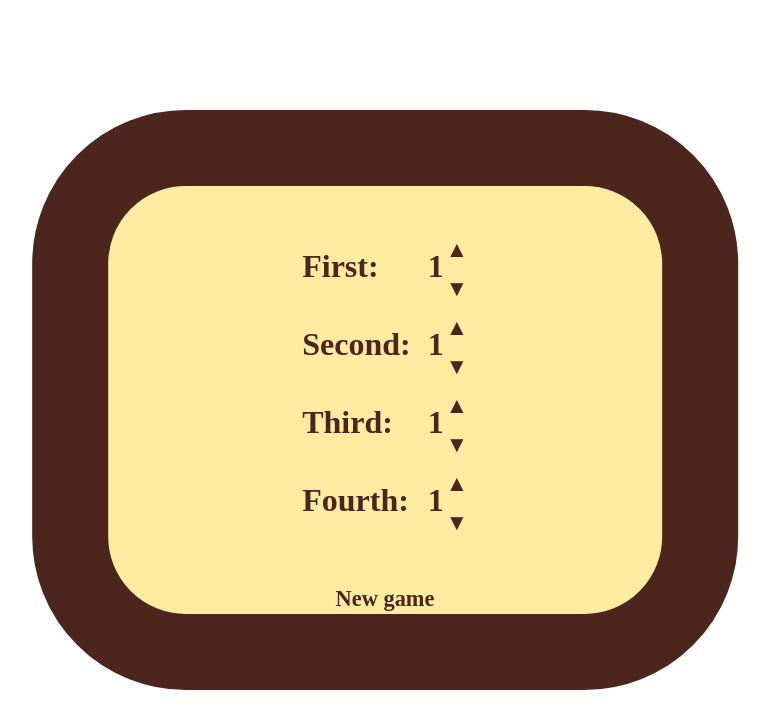
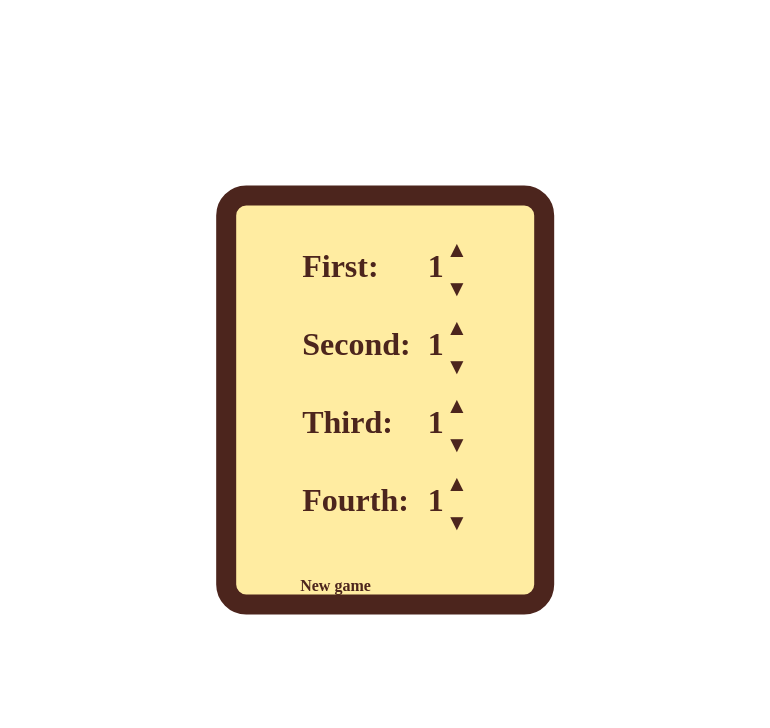
Before and after one commit to Goodsprings/munchkin, a React (Create React App) app: page / in a window 1280 px wide. Shown: the top 728 px of the page, without its empty margins (255-1025 px from the left). Built offline with nearby package versions, Linux system fonts and the light colour scheme; a web font is replaced by a local one.

Commit message:
card frame improvements

```diff
--- a/src/App.css
+++ b/src/App.css
@@ -8,12 +8,13 @@ body {
 }
 
 .App {
+  max-width: 200px;
   text-align: center;
-  border: 6vw solid #4c251d;
-  border-radius: 12vw;
+  border: 20px solid #4c251d;
+  border-radius: 30px;
   background-color: #FFECA1;
-  padding: 0 15vw;
-  padding-top: 5vh;
+  padding: 0 5vw;
+  padding-top: 20px;
   position: absolute;
   top: 50%;
   left: 50%;
@@ -27,7 +28,7 @@ a {
 }
 
 a:last-child {
-  font-size: 0.7em;
+  font-size: .7em;
 }
 
 td {
@@ -42,6 +43,11 @@ td:first-child {
 td:nth-child(2) {
 }
 
+#new {
+  font-size: .5em;
+  float: left;
+}
+
 @media screen and (orientation: portrait) {
   body {
     max-height: 80%;
--- a/src/App.js
+++ b/src/App.js
@@ -66,39 +66,39 @@ class App extends Component {
             <tr>
               <td rowSpan="2">First:</td>
               <td rowSpan="2">{ this.state.first }</td>
-              <td><a href={null} onClick={ () => { this.upLvl(1) } }>▲</a></td>
+              <td><a href="#" onClick={ () => { this.upLvl(1) } }>▲</a></td>
             </tr>
             <tr>
-              <td><a href={null} onClick={ () => { this.downLvl(1) } }>▼</a></td>
+              <td><a href="#" onClick={ () => { this.downLvl(1) } }>▼</a></td>
             </tr>
             <tr>
               <td rowSpan="2" style={{paddingRight:15}}>Second:</td>
               <td rowSpan="2">{ this.state.second }</td>
-              <td><a href={null} onClick={ () => { this.upLvl(2) } }>▲</a></td>
+              <td><a href="#" onClick={ () => { this.upLvl(2) } }>▲</a></td>
             </tr>
             <tr>
-              <td><a href={null} onClick={ () => { this.downLvl(2) } }>▼</a></td>
+              <td><a href="#" onClick={ () => { this.downLvl(2) } }>▼</a></td>
             </tr>
             <tr>
               <td rowSpan="2">Third:</td>
               <td rowSpan="2">{ this.state.third }</td>
-              <td><a href={null} onClick={ () => { this.upLvl(3) } }>▲</a></td>
+              <td><a href="#" onClick={ () => { this.upLvl(3) } }>▲</a></td>
             </tr>
             <tr>
-              <td><a href={null} onClick={ () => { this.downLvl(3) } }>▼</a></td>
+              <td><a href="#" onClick={ () => { this.downLvl(3) } }>▼</a></td>
             </tr>
             <tr>
               <td rowSpan="2">Fourth:</td>
               <td rowSpan="2">{ this.state.fourth }</td>
-              <td><a href={null} onClick={ () => { this.upLvl(4) } }>▲</a></td>
+              <td><a href="#" onClick={ () => { this.upLvl(4) } }>▲</a></td>
             </tr>
             <tr>
-              <td><a href={null} onClick={ () => { this.downLvl(4) } }>▼</a></td>
+              <td><a href="#" onClick={ () => { this.downLvl(4) } }>▼</a></td>
             </tr>
           </tbody>
         </table>
         <br />
-        <a href={null} onClick={
+        <a id="new" href="#" onClick={
             () => {
               this.setState({
                 first: 1,
```
Also changed, not shown: 1 other file (tests, documents, lock files or other folders).
